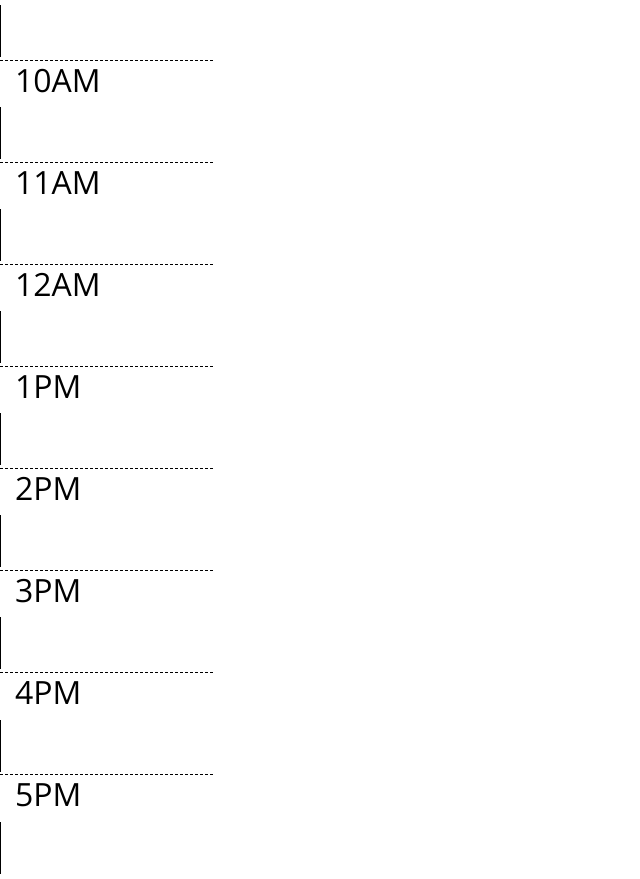
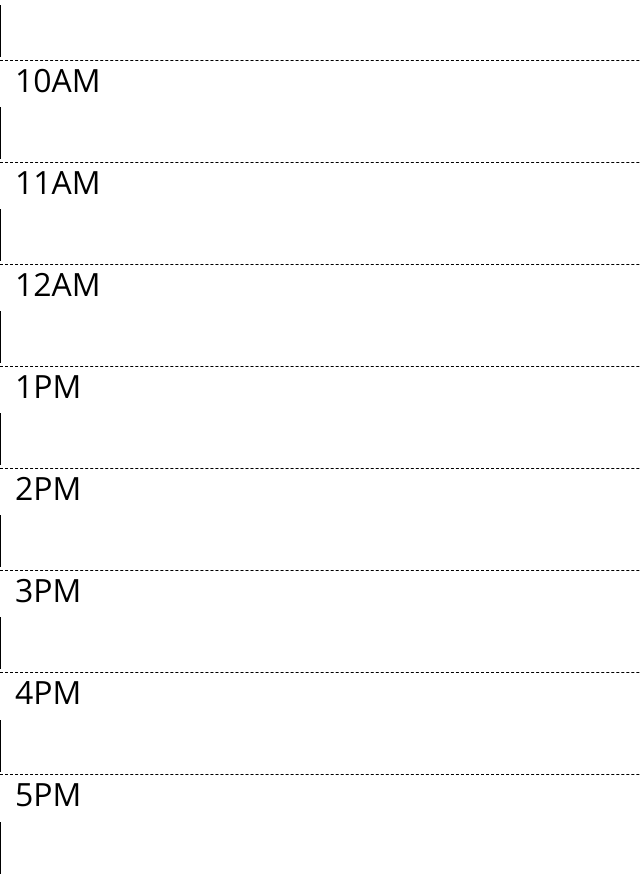
Before and after one commit to EMandujano20/Work-Day-Scheduler, a plain HTML site: page Develop/index.html in a window 1280 px wide. Shown: the part 375-1254 px from the top of the page, without its empty margins (0-640 px from the left). Drawn offline with nearby package versions, Linux system fonts and the light colour scheme.

Commit message:
cols length

```diff
--- a/Develop/index.html
+++ b/Develop/index.html
@@ -28,6 +28,7 @@
       <p class="lead">A simple calendar app for scheduling your work day</p>
       <p id="currentDay" class="lead"></p>
       <p id="p1"></p>
+    <!--Day and Time-->
       <script>
         var date = new Date();
         document.getElementById("p1").innerHTML = date;
@@ -37,48 +38,48 @@
       <!-- Timeblocks go here -->
 
   </div class= "time-block row">
-    <h2 class="hour col-sm-2">9AM</h2>
-    <textarea class="description" class="description" id="9"></textarea>
+    <h2 class="hour col-sm-9">9AM</h2>
+    <textarea class="description" class="description" cols="10" id="9"></textarea>
     <button class="btn" id="save"></button>
     </div>
   </div class= "time-block row">
-      <h2 class="hour col-sm-2">10AM</h2>
-      <textarea class="description" class="description" id="10"></textarea>
+      <h2 class="hour col-sm-9">10AM</h2>
+      <textarea class="description" class="description"  cols="10 id="10"></textarea>
       <button class="btn" id="save"></button>
     </div>
     </div class= "time-block row">
-      <h2 class="hour col-sm-2">11AM</h2>
-      <textarea class="description" class="description" id="11"></textarea>
+      <h2 class="hour col-sm-9">11AM</h2>
+      <textarea class="description" class="description" cols="10" id="11"></textarea>
       <button class="btn" id="save"></button>
     </div>
   </div class= "time-block row">
-    <h2 class="hour col-sm-2">12AM</h2>
-      <textarea class="description" class="description" id="12"></textarea>
+    <h2 class="hour col-sm-9">12AM</h2>
+      <textarea class="description" class="description" cols="10" id="12"></textarea>
       <button class="btn" id="save"></button>
   </div>
   </div class= "time-block row">
-    <h2 class="hour col-sm-2">1PM</h2>
-    <textarea class="description" class="description" id="14"></textarea>
+    <h2 class="hour col-sm-9">1PM</h2>
+    <textarea class="description" class="description" cols="10" id="14"></textarea>
     <button class="btn" id="save"></button>
   </div>
   </div class= "time-block row">
-    <h2 class="hour col-sm-2">2PM</h2>
-    <textarea class="description" class="description" id="15"></textarea>
+    <h2 class="hour col-sm-9">2PM</h2>
+    <textarea class="description" class="description" cols="10" id="15"></textarea>
     <button class="btn" id="save"></button>
   </div>
   </div class= "time-block row">
-    <h2 class="hour col-sm-2">3PM</h2>
-    <textarea class="description" class="description" id="16"></textarea>
+    <h2 class="hour col-sm-9">3PM</h2>
+    <textarea class="description" class="description" cols="10" id="16"></textarea>
     <button class="btn" id="save"></button>
   </div>
   </div class= "time-block row">
-    <h2 class="hour col-sm-2">4PM</h2>
-    <textarea class="description" class="description" id="17"></textarea>
+    <h2 class="hour col-sm-9">4PM</h2>
+    <textarea class="description" class="description" cols="10" id="17"></textarea>
     <button class="btn" id="save"></button>
   </div>
   </div class= "time-block row">
-    <h2 class="hour col-sm-2">5PM</h2>
-    <textarea class="description" class="description" id="18"></textarea>
+    <h2 class="hour col-sm-9">5PM</h2>
+    <textarea class="description" class="description" cols="10" id="18"></textarea>
     <button class="btn" id="save"></button>
    </div>
     <script src="https://code.jquery.com/jquery-3.4.1.min.js"></script>
--- a/Develop/style.css
+++ b/Develop/style.css
@@ -5,7 +5,7 @@ body {
 }
 
 textarea{
-  background: transparent;
+
   border: none;
   resize: none;
   color: #000000;
@@ -58,11 +58,11 @@ textarea{
 }
 
 .saveBtn {
-  border-left: 1px solid black;
+  border-left: 5px solid black;
   border-top-right-radius: 15px;
   border-bottom-right-radius: 15px;
   background-color: #06AED5;
-  color: white;
+  color: grey;
 }
 
 .saveBtn i:hover {
```
Also changed, not shown: Develop/script.js (+43 -5 lines).
